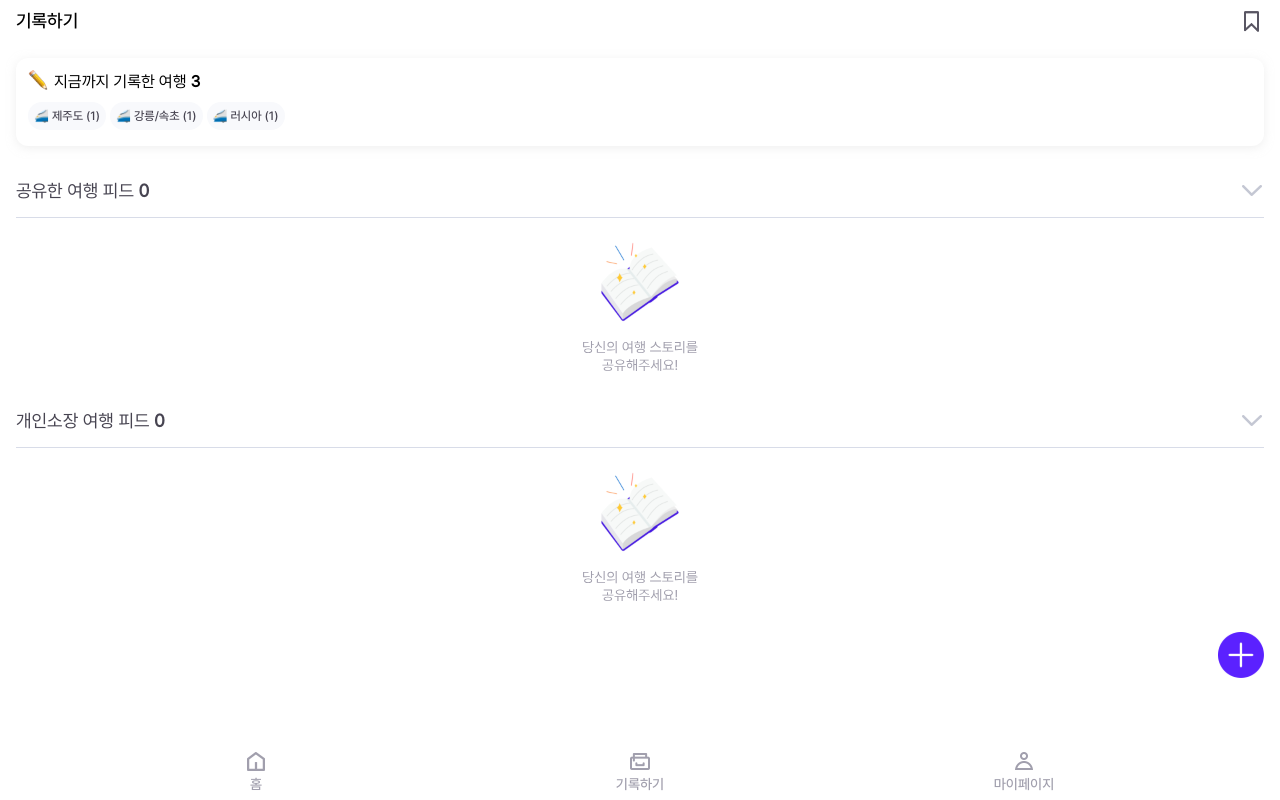
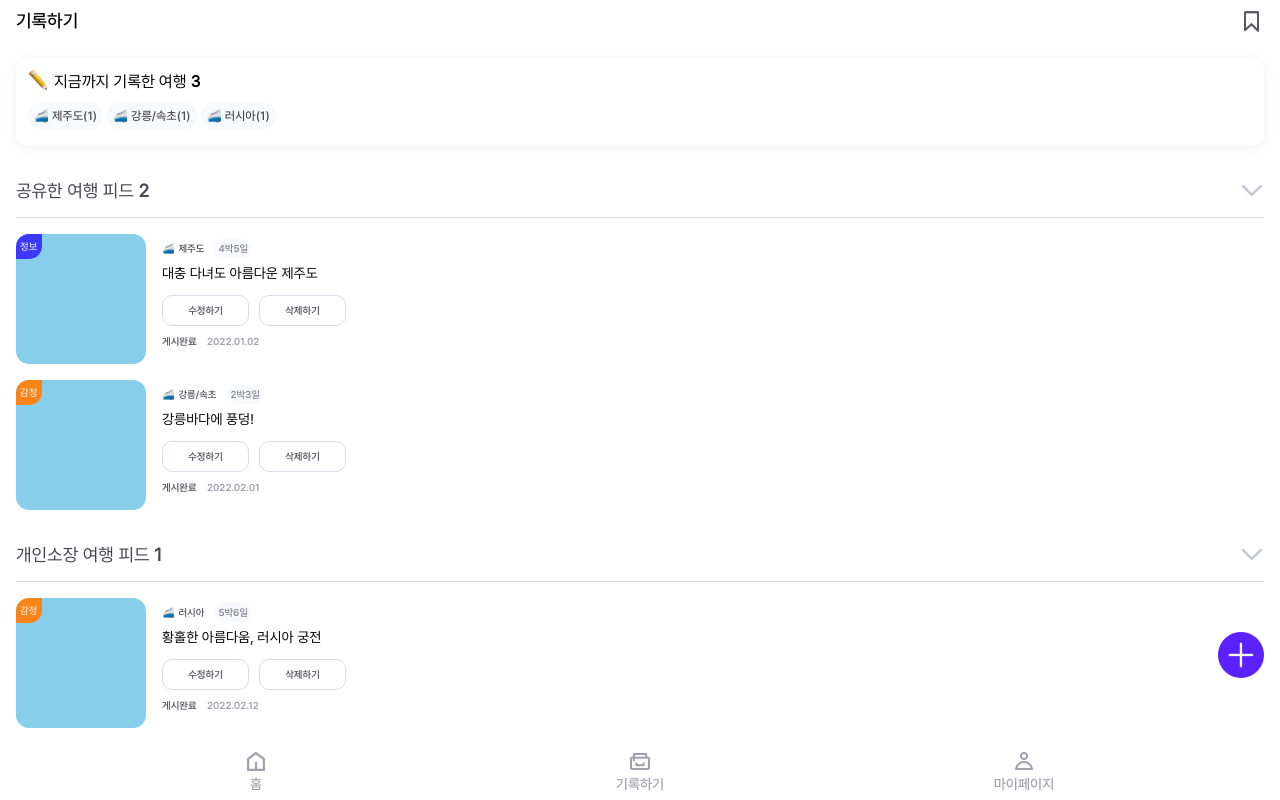
Before and after one commit to dnd-side-project/dnd-6th-8-frontend, a React (Create React App) app: page /archiving in a window 1280 px wide. Built offline with nearby package versions, Linux system fonts and the light colour scheme.

Commit message:
feat: 아카이빙 feed page 데이터 있을 때 UI 개발 완료(#4)

```diff
--- /dev/null
+++ b/src/components/ArchivingPage/ArchivingCorePage/Card/index.tsx
@@ -0,0 +1,36 @@
+/* eslint-disable react/button-has-type */
+import React from 'react';
+import './style.scss';
+
+type CardProps = {
+  info: any;
+};
+
+function Card({ info }: CardProps) {
+  return (
+    <div className="card-wrapper">
+      <div className="card-img">
+        <div className={`type-${info.archivingStyle}`}>{info.archivingStyle}</div>
+      </div>
+      <div className="card-info">
+        <div className="info-header">
+          <span>🚄</span>
+          <span className="region">{info.region}</span>
+          <span className="day-box">{info.period}</span>
+        </div>
+        <div className="info-title">{info.title}</div>
+        <div className="info-btn">
+          <button>수정하기</button>
+          <button>삭제하기</button>
+        </div>
+        <div className="info-date">
+          <p>
+            게시완료 <span>{info.completeArchive}</span>
+          </p>
+        </div>
+      </div>
+    </div>
+  );
+}
+
+export default Card;
--- /dev/null
+++ b/src/components/ArchivingPage/ArchivingCorePage/Card/style.scss
@@ -0,0 +1,96 @@
+%info-type{
+    position: absolute;
+    top : 0;
+    left : 0;
+    padding: 0.8rem 0.5rem 0.7rem 0.4rem;
+    border-radius: 1.3rem 0;
+    color : white;
+    font-family: 'Pretendard-Regular';
+}
+
+.card-wrapper{
+    width : 100%;
+    height : 13rem;
+    margin-top : 1.6rem;
+    display : flex;
+    .card-img{
+        width : 13rem;
+        height : 13rem;
+        border-radius : 1.3rem;
+        background: skyblue;
+        position: relative;
+        .type-정보{
+            @extend %info-type;
+            background: #3c38ff;
+        }
+        .type-감정{
+            @extend %info-type;
+            background: #fa8418;
+        }
+    }
+    .card-info{
+        padding : 0.9rem 1.6rem 0.8rem 1.6rem;
+        .info-header{
+            margin-bottom: 0.8rem;
+            .region{
+                font-family : 'Pretendard-Medium';
+                color : #474451;
+                margin : 0 1rem 0 0.4rem;
+            }
+            .day-box{
+                width : 3.8rem;
+                height : 2rem;
+                padding : 0.4rem;
+                font-family: 'Pretendard-Medium';
+                font-size: 1rem;
+                font-weight: 500;
+                line-height: 1.2;
+                color : #7f7d8a;
+                background:  #F8F9FC;;
+                border-radius: 1.2rem;
+
+            }
+        }
+        .info-title{
+            font-family: 'Pretendard-Regular';
+            font-size: 1.4rem;
+            line-height: 1.57;
+        }
+        .info-btn{
+            margin-top : 1rem;
+            display: flex;
+            justify-content: space-between;
+            gap: 1rem;
+            button{
+                width : 8.7rem;
+                height : 3.1rem;
+                font-family: 'Pretendard-SemiBold';
+                color : #595663;
+                font-size : 1rem;
+                font-weight: 600;
+                border : 1.3px solid #d8dce8;
+                background: #ffff;
+                border-radius: 1rem;
+            }
+        }
+        .info-date{
+            margin-top : 1rem;
+            p{
+                font-family: 'Pretendard-SemiBold';
+                font-size: 1rem;
+                font-weight: 600;
+                font-stretch: normal;
+                font-style: normal;
+                line-height: 1.2;
+                color : #595663;
+                span{
+                    margin-left : 0.8rem;
+                    font-size: 1rem;
+                    font-weight: 600;
+                    line-height: 1.2;
+                    color : #a19fad;
+                }
+            }
+        }
+    }
+}
--- a/src/components/ArchivingPage/ArchivingCorePage/HistoryBox/index.tsx
+++ b/src/components/ArchivingPage/ArchivingCorePage/HistoryBox/index.tsx
@@ -37,7 +37,8 @@ function HistoryBox({ sharedInfo, personalInfo }: HistoryBoxProps) {
                 <div className="icon-box" key={value}>
                   <div className="icon">🚄</div>
                   <div className="region">
-                    {value.region} {`(${1})`}
+                    {value.region}
+                    {`(${1})`}
                   </div>
                 </div>
               );
--- a/src/components/ArchivingPage/ArchivingCorePage/Personal/index.tsx
+++ b/src/components/ArchivingPage/ArchivingCorePage/Personal/index.tsx
@@ -1,12 +1,31 @@
-import React, { useState } from 'react';
+import React, { useEffect, useState } from 'react';
 import { ReactComponent as Book } from '../../../../assets/icons/ArchivingPage/ArchivingCorePage/book.svg';
+import Card from '../Card';
 import './style.scss';
 
-function Personal() {
+type PersonalProps = {
+  personalInfo: any;
+};
+
+function Personal({ personalInfo }: PersonalProps) {
   const [fetchData, setFetchData] = useState<boolean>(false);
+
+  useEffect(() => {
+    if (personalInfo !== undefined) {
+      setFetchData(true);
+    }
+  }, [personalInfo]);
+
   return (
     <div className="personal-wrapper">
-      {fetchData ? <> 불러온 데이터가 들어갈 영역 </> : <Book className="personal-book" />}
+      {fetchData ? (
+        personalInfo.map((value: any) => {
+          // eslint-disable-next-line react/jsx-key
+          return <Card info={value} />;
+        })
+      ) : (
+        <Book className="personal-book" />
+      )}
     </div>
   );
 }
--- a/src/components/ArchivingPage/ArchivingCorePage/Shared/index.tsx
+++ b/src/components/ArchivingPage/ArchivingCorePage/Shared/index.tsx
@@ -1,12 +1,32 @@
-import React, { useState } from 'react';
+/* eslint-disable react/button-has-type */
+import React, { useEffect, useState } from 'react';
 import { ReactComponent as Book } from '../../../../assets/icons/ArchivingPage/ArchivingCorePage/book.svg';
+import Card from '../Card';
 import './style.scss';
 
-function Shared() {
+type SharedProps = {
+  sharedInfo: any;
+};
+
+function Shared({ sharedInfo }: SharedProps) {
   const [fetchData, setFetchData] = useState<boolean>(false);
+
+  useEffect(() => {
+    if (sharedInfo !== undefined) {
+      setFetchData(true);
+    }
+  }, [sharedInfo]);
+
   return (
     <div className="shared-wrapper">
-      {fetchData ? <> 불러온 데이터가 들어갈 영역 </>: <Book className="shared-book" />}
+      {fetchData ? (
+        sharedInfo.map((value: any) => {
+          // eslint-disable-next-line react/jsx-key
+          return (<Card info={value}/>);
+        })
+      ) : (
+        <Book className="shared-book" />
+      )}
     </div>
   );
 }
--- a/src/components/ArchivingPage/ArchivingCorePage/Shared/style.scss
+++ b/src/components/ArchivingPage/ArchivingCorePage/Shared/style.scss
@@ -1,6 +1,23 @@
 .shared-wrapper{
     width : 100%;
     animation: toggleon 0.5s forwards;
+    .shared-card{
+        width : 100%;
+        height : 13rem;
+        margin-top : 1.6rem;
+        display : flex;
+        .card-img{
+            width : 13rem;
+            height : 13rem;
+            border-radius : 1.3rem;
+            background: skyblue;
+        }
+        .card-info{
+            padding : 0.9rem 1.6rem 0.8rem 1.6rem;
+            border : 1px dotted black;
+        }
+    }
+
     .shared-book{
         width : 100%;
         margin-top : 2.4rem;
--- a/src/components/ArchivingPage/ArchivingCorePage/index.tsx
+++ b/src/components/ArchivingPage/ArchivingCorePage/index.tsx
@@ -11,11 +11,18 @@ import { archiveCorePageReadFetchData } from '../../../constants/index';
 function ArchivingCorePage() {
   const [sharedInfo, setSharedInfo] = useState();
   const [personalInfo, setPersonalInfo] = useState();
+  const [sharedInfoLen, setSharedInfoLen] = useState<number>(0);
+  const [personalInfoLen, setPersonalInfoLen] = useState<number>(0);
+
 
   useEffect(() => {
-    setSharedInfo(archiveCorePageReadFetchData.sharedInfo);
-    setPersonalInfo(archiveCorePageReadFetchData.personalInfo);
-  }, []);
+    if (archiveCorePageReadFetchData !== undefined) {
+      setSharedInfo(archiveCorePageReadFetchData.sharedInfo);
+      setPersonalInfo(archiveCorePageReadFetchData.personalInfo);
+      setSharedInfoLen(archiveCorePageReadFetchData.sharedInfo.length);
+      setPersonalInfoLen(archiveCorePageReadFetchData.personalInfo.length);
+    }
+  }, [archiveCorePageReadFetchData]);
 
   const [sharedClick, setSharedClick] = useState<boolean>(true);
   const [personalClick, setPersonalClick] = useState<boolean>(true);
@@ -28,22 +35,22 @@ function ArchivingCorePage() {
       <HistoryBox sharedInfo={sharedInfo} personalInfo={personalInfo} />
       <div className="travel-feed">
         <div className="feed-title-area">
-          <span>공유한 여행 피드</span> <span className="count">0</span>
+          <span>공유한 여행 피드</span> <span className="count">{sharedInfoLen && sharedInfoLen}</span>
         </div>
         <div className="feed-toggle-area">
           {sharedClick ? <DownToggle onClick={onSharedClick} /> : <UpToggle onClick={onSharedClick} />}
         </div>
       </div>
-      {sharedClick && <Shared />}
+      {sharedClick && <Shared sharedInfo={sharedInfo} />}
       <div className="travel-feed">
         <div className="feed-title-area">
-          <span>개인소장 여행 피드</span> <span className="count">0</span>
+          <span>개인소장 여행 피드</span> <span className="count">{personalInfoLen && personalInfoLen}</span>
         </div>
         <div className="feed-toggle-area">
           {personalClick ? <DownToggle onClick={onPersonalClick} /> : <UpToggle onClick={onPersonalClick} />}
         </div>
       </div>
-      {personalClick && <Personal />}
+      {personalClick && <Personal personalInfo={personalInfo} />}
       <AddBtn className="add-btn" />
     </div>
   );
--- a/src/constants/index.ts
+++ b/src/constants/index.ts
@@ -6,21 +6,27 @@ interface archiveCorePageReadFetchData {
 export const archiveCorePageReadFetchData: any = {
   sharedInfo: [
     {
+      archivingStyle: '정보',
       region: '제주도',
-      period: '4박 5일',
+      period: '4박5일',
       completeArchive: '2022.01.02',
+      title: '대충 다녀도 아름다운 제주도',
     },
     {
+      archivingStyle: '감정',
       region: '강릉/속초',
-      period: '2박 3일',
+      period: '2박3일',
       completeArchive: '2022.02.01',
+      title: '강릉바다에 풍덩!',
     },
   ],
   personalInfo: [
     {
+      archivingStyle: '감정',
       region: '러시아',
-      period: '5박 6일',
+      period: '5박6일',
       completeArchive: '2022.02.12',
+      title: '황홀한 아름다움, 러시아 궁전',
     },
   ],
 };
```
